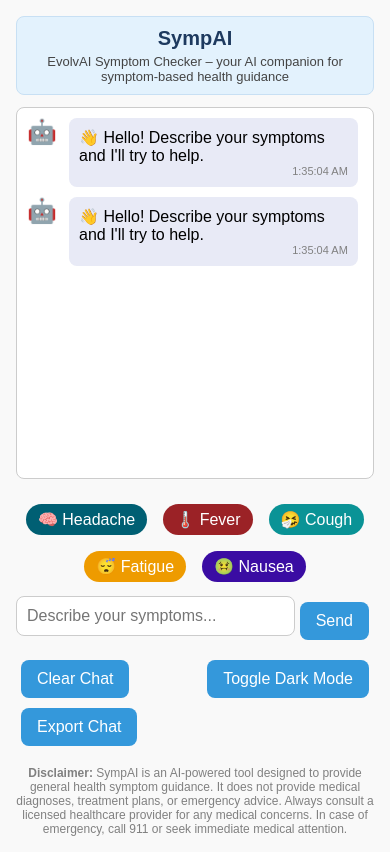
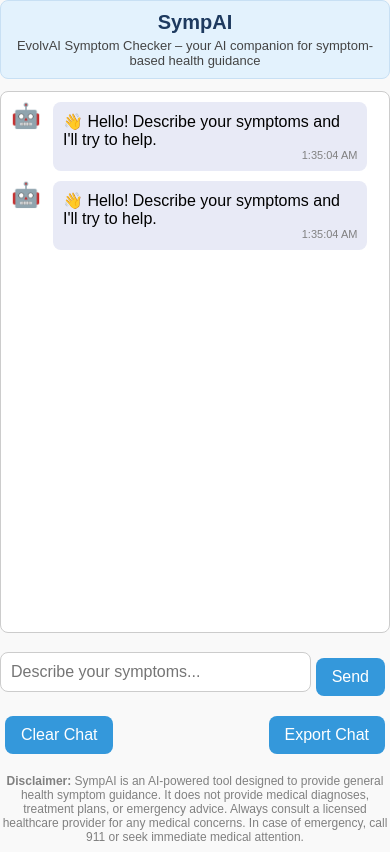
Before and after one commit to RajMallichetty/sympai, a Flask app: page / in a window 390 px wide. Run offline with Flask 3, Linux system fonts and the light colour scheme.

Commit message:
Updated UI: full browser layout, mobile-friendly, removed chips/dark mode

```diff
--- a/templates/index.html
+++ b/templates/index.html
@@ -140,7 +140,27 @@ function selectSymptom(symptom) {
       justify-content: space-between;
       flex-wrap: wrap;
     }
-  </style>
+
+    html, body {
+      margin: 0;
+      padding: 0;
+      height: 100%;
+      width: 100%;
+      box-sizing: border-box;
+    }
+
+    body {
+      max-width: none;
+      height: 100vh;
+      display: flex;
+      flex-direction: column;
+    }
+
+    #chat {
+      flex: 1;
+      height: auto !important;
+    }
+    </style>
 </head>
 <body>
 <header>
@@ -148,19 +168,12 @@ function selectSymptom(symptom) {
 <p id="subtitle">EvolvAI Symptom Checker – your AI companion for symptom-based health guidance</p>
 </header>
 <div id="chat"></div>
-<div class="chip-buttons" style="display: flex; flex-wrap: wrap; gap: 6px; justify-content: center; margin: 10px 0;">
-<button class="chip-button" onclick="selectSymptom('🧠 Headache')" style="background-color:#005f73; color:white; border:none; border-radius:16px; padding:6px 12px; cursor:pointer;">🧠 Headache</button>
-<button class="chip-button" onclick="selectSymptom('🌡️ Fever')" style="background-color:#9b2226; color:white; border:none; border-radius:16px; padding:6px 12px; cursor:pointer;">🌡️ Fever</button>
-<button class="chip-button" onclick="selectSymptom('🤧 Cough')" style="background-color:#0a9396; color:white; border:none; border-radius:16px; padding:6px 12px; cursor:pointer;">🤧 Cough</button>
-<button class="chip-button" onclick="selectSymptom('😴 Fatigue')" style="background-color:#ee9b00; color:white; border:none; border-radius:16px; padding:6px 12px; cursor:pointer;">😴 Fatigue</button>
-<button class="chip-button" onclick="selectSymptom('🤢 Nausea')" style="background-color:#3a0ca3; color:white; border:none; border-radius:16px; padding:6px 12px; cursor:pointer;">🤢 Nausea</button>
-</div>
 <form id="chat-form">
 <input autocomplete="off" id="user-input" placeholder="Describe your symptoms..." required="" type="text"/>
 <button type="submit">Send</button>
 <div class="spinner" id="spinner">⏳</div>
 </form>
-<div class="bottom-controls"><button onclick="clearChat()">Clear Chat</button><button onclick="toggleDarkMode()">Toggle Dark Mode</button><button onclick="exportChat()">Export Chat</button></div>
+<div class="bottom-controls"><button onclick="clearChat()">Clear Chat</button><button onclick="exportChat()">Export Chat</button></div>
 <script>
     const chat = document.getElementById('chat');
     const form = document.getElementById('chat-form');
```
